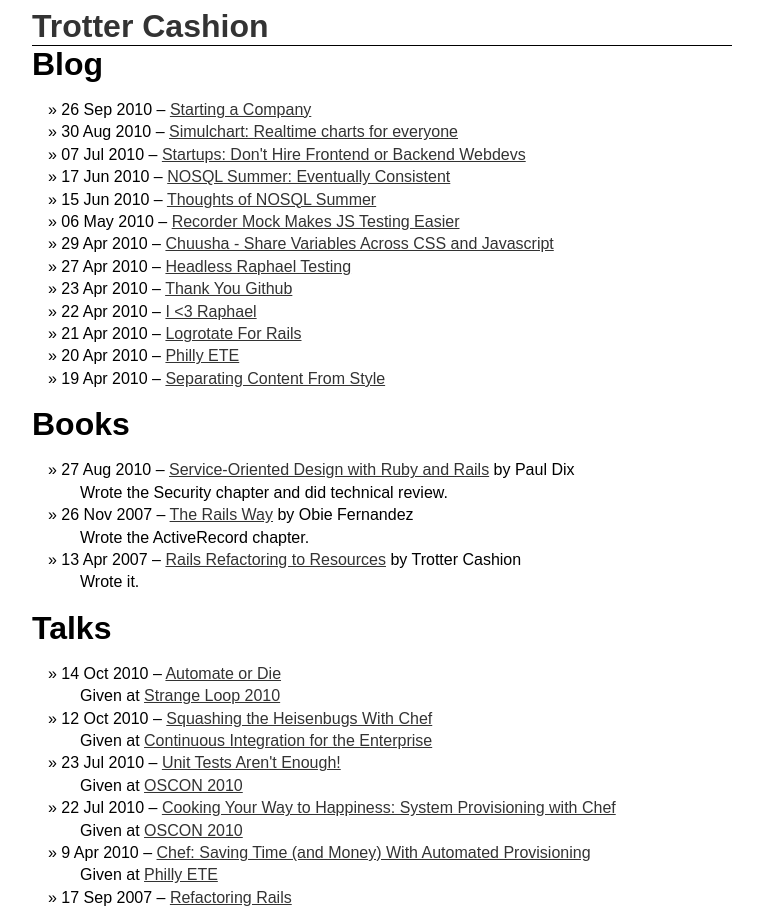
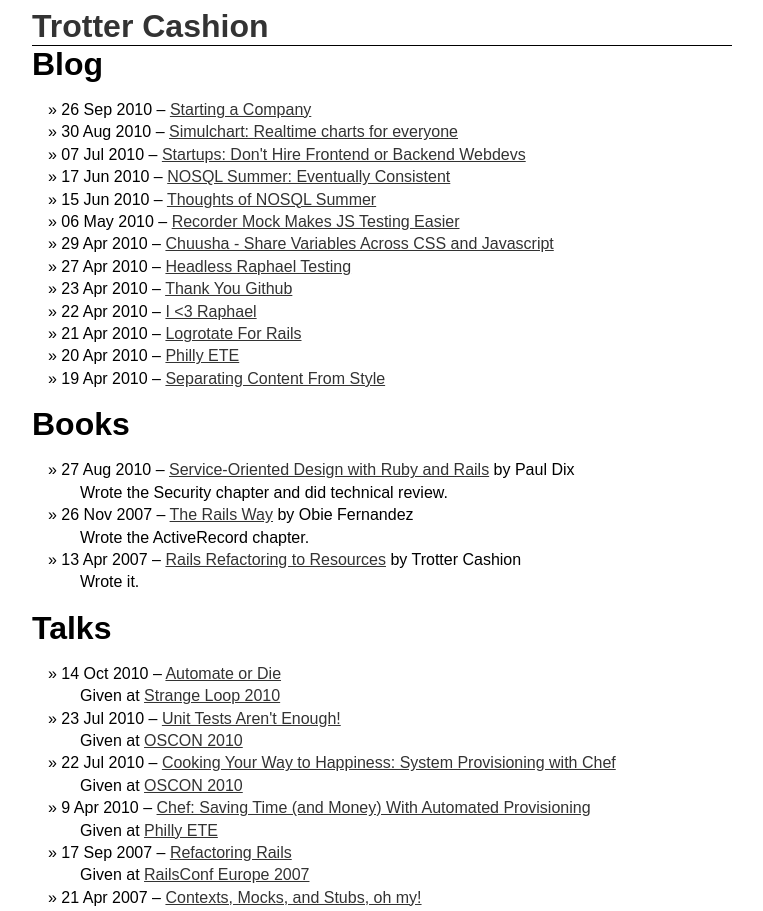
Before and after one commit to trotter/trotter.github.com, a Jekyll site: the page built from index.html, in a window 1280 px wide. Shown: the top 911 px of the page, without its empty margins (258-1021 px from the left). Built offline with Jekyll 4.4.1, drawn with Linux system fonts in a browser that asks for light colours; comment, search, counter and statistics services are not loaded; part of the change alters nothing that is shown.

```diff
--- a/_config.yml
+++ b/_config.yml
@@ -18,16 +18,16 @@ books:
     url: http://www.amazon.com/Rails-Refactoring-Resources-Digital-ebook/dp/B000RH0EHA/ref=sr_1_1?s=gateway&ie=UTF8&qid=1285530383&sr=8-1
 
 talks:
+#  - date: 1 Dec 2010
+#    title: Squashing the Heisenbugs With Chef
+#    url: http://www.chariotsolutions.com/events/ci
+#    conference_name: Continuous Integration for the Enterprise
+#    conference_url: http://www.chariotsolutions.com/events/ci
   - date: 14 Oct 2010
     title: Automate or Die
-    url: http://strangeloop2010.com/talks/14483
+    url: http://www.slideshare.net/trotter/automate-or-die
     conference_name: Strange Loop 2010
     conference_url: http://strangeloop2010.com/
-  - date: 12 Oct 2010
-    title: Squashing the Heisenbugs With Chef
-    url: http://www.chariotsolutions.com/events/ci
-    conference_name: Continuous Integration for the Enterprise
-    conference_url: http://www.chariotsolutions.com/events/ci
   - date: 23 Jul 2010
     title: "Unit Tests Aren't Enough!"
     url: http://trotter-cucumber-oscon.heroku.com/#1
```
